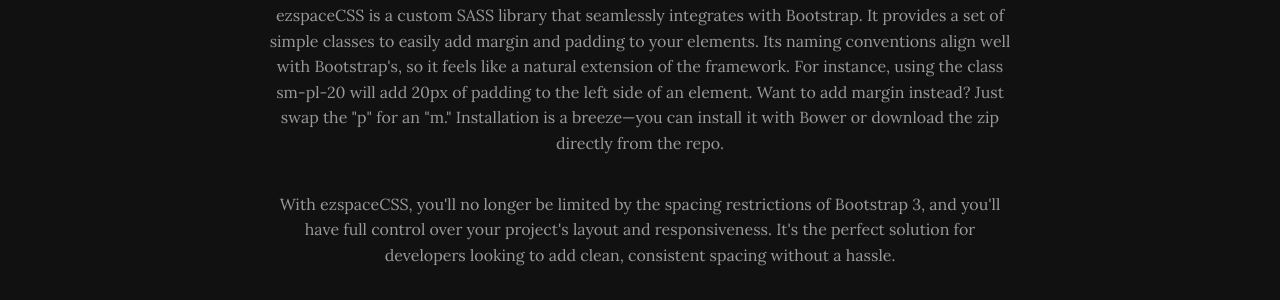
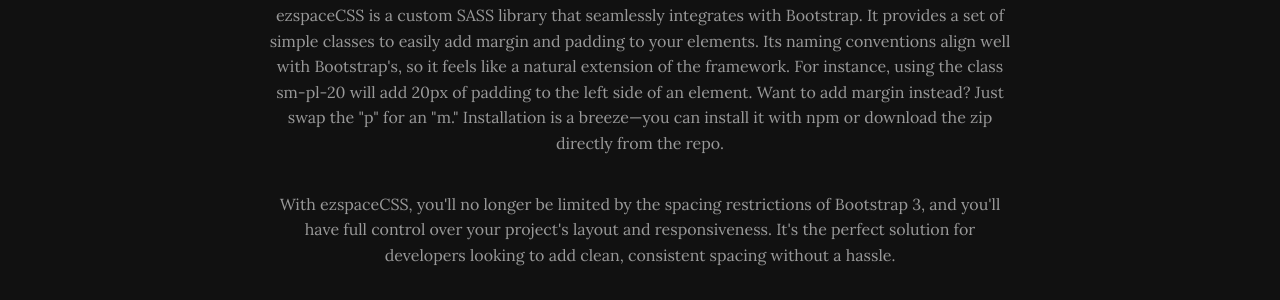
Before and after one commit to dmanzer2/ez-space-css-site, a Jekyll site: the page built from index.html, in a window 1280 px wide and 900 px high, scrolled down 1888 px. Shown: the part 255-555 px from the top of the window. Built offline with Jekyll 4.4.1, drawn with Linux system fonts in a browser that asks for light colours; some of the changed text lies outside the part shown.

Commit message:
change to npm package

```diff
--- a/_config.yml
+++ b/_config.yml
@@ -13,7 +13,7 @@
 url: http://www.ezspaceCSS.com
 repo: https://github.com/dmanzer2/ez-space-css-repo
 description: A collection of Bootstrap 3 utility and helper classes for quick and easy padding and margin adjustments. Effortlessly apply spacing with the ezspaceCSS npm package, perfectly optimized for Bootstrap 3.
-keywords: bootstrap 3 helper classes, bootstrap 3 spacing utility, bootstrap 3 utility, SASS spacing utility for bootstrap, extra bootstrap 3 classes, CSS utility classes, bootstrap 3 tool, margin css utility, padding css utility, extra margin classes, extra padding classes, margin tool, padding tool, sass package, bower install, css, bootstrap CSS for designers, extra bootstrap spacing, bootstrap responsive classes, bootstrap extra tool, css classes for bootstrap
+keywords: bootstrap 3 helper classes, bootstrap 3 spacing utility, bootstrap 3 utility, SASS spacing utility for bootstrap, extra bootstrap 3 classes, CSS utility classes, bootstrap 3 tool, margin css utility, padding css utility, extra margin classes, extra padding classes, margin tool, padding tool, sass package, npm install, css, bootstrap CSS for designers, extra bootstrap spacing, bootstrap responsive classes, bootstrap extra tool, css classes for bootstrap
 color:
   primary-dark: "#111111"
   links: "#68DBE7"
--- a/_includes/about.html
+++ b/_includes/about.html
@@ -5,7 +5,7 @@
 
                 <h2 class="xs-m-30">About ezspaceCSS: Simplified Spacing for Bootstrap 3 Projects</h2>
 
-                <p>Tired of fiddling with inconsistent margins and padding in your <a href="http://getbootstrap.com/css/#grid-media-queries" target="_blank">Bootstrap 3</a> layouts? Meet ezspaceCSS—a lightweight, developer-friendly spacing utility designed to make your life easier. Built with SASS, ezspaceCSS integrates seamlessly into your project, whether you prefer to use a Bower package or a plain old CSS file.</p>
+                <p>Tired of fiddling with inconsistent margins and padding in your <a href="http://getbootstrap.com/css/#grid-media-queries" target="_blank">Bootstrap 3</a> layouts? Meet ezspaceCSS—a lightweight, developer-friendly spacing utility designed to make your life easier. Built with SASS, ezspaceCSS integrates seamlessly into your project, whether you prefer to use a npm package or a plain old CSS file.</p>
 
                 <p>What makes ezspaceCSS stand out? Its clever use of 5px increments. Need to quickly tweak margins or padding? Just drop in one of the helper classes, and you're good to go. It's a perfect match for Bootstrap 3's responsive breakpoints (xs-, sm-, md-, and lg-), ensuring your layout looks clean and consistent at every screen size.</p>
 
@@ -21,7 +21,7 @@
 
                 <p>That said, Bootstrap 3 did have some limitations. It didn't support flexbox, lacked sizing classes, and didn't natively include SASS support—issues that were addressed in Bootstrap 4. One of the biggest gaps in Bootstrap 3 was its lack of a responsive spacing utility. This made it challenging to maintain consistent and flexible spacing, especially when making quick adjustments. Enter ezspaceCSS.</p>
 
-                <p>ezspaceCSS is a custom SASS library that seamlessly integrates with Bootstrap. It provides a set of simple classes to easily add margin and padding to your elements. Its naming conventions align well with Bootstrap's, so it feels like a natural extension of the framework. For instance, using the class sm-pl-20 will add 20px of padding to the left side of an element. Want to add margin instead? Just swap the "p" for an "m." Installation is a breeze—you can install it with Bower or download the zip directly from the repo.</p>
+                <p>ezspaceCSS is a custom SASS library that seamlessly integrates with Bootstrap. It provides a set of simple classes to easily add margin and padding to your elements. Its naming conventions align well with Bootstrap's, so it feels like a natural extension of the framework. For instance, using the class sm-pl-20 will add 20px of padding to the left side of an element. Want to add margin instead? Just swap the "p" for an "m." Installation is a breeze—you can install it with npm or download the zip directly from the repo.</p>
 
                 <p>With ezspaceCSS, you'll no longer be limited by the spacing restrictions of Bootstrap 3, and you'll have full control over your project's layout and responsiveness. It's the perfect solution for developers looking to add clean, consistent spacing without a hassle.</p>
 
--- a/_includes/download.html
+++ b/_includes/download.html
@@ -4,7 +4,7 @@
             <div class="container">
                 <div class="col-lg-8 col-lg-offset-2">
                     <h2>Download ezspaceCSS bootstrap 3 utility classes</h2>
-                    <p>You can download the collection of ezspaceCSS helper classes or install directly in to your project with bower.</p>
+                    <p>You can download the collection of ezspaceCSS helper classes or install directly in to your project with npm.</p>
                     <p>$ npm i ez-space-css-repo</p>
                     <a href="https://github.com/dmanzer2/ez-space-css-repo" class="btn btn-primary btn-lg" target="_blank"><i class="fa fa-github" aria-hidden="true"></i> Visit Github Repo</a>
                 </div>
```
